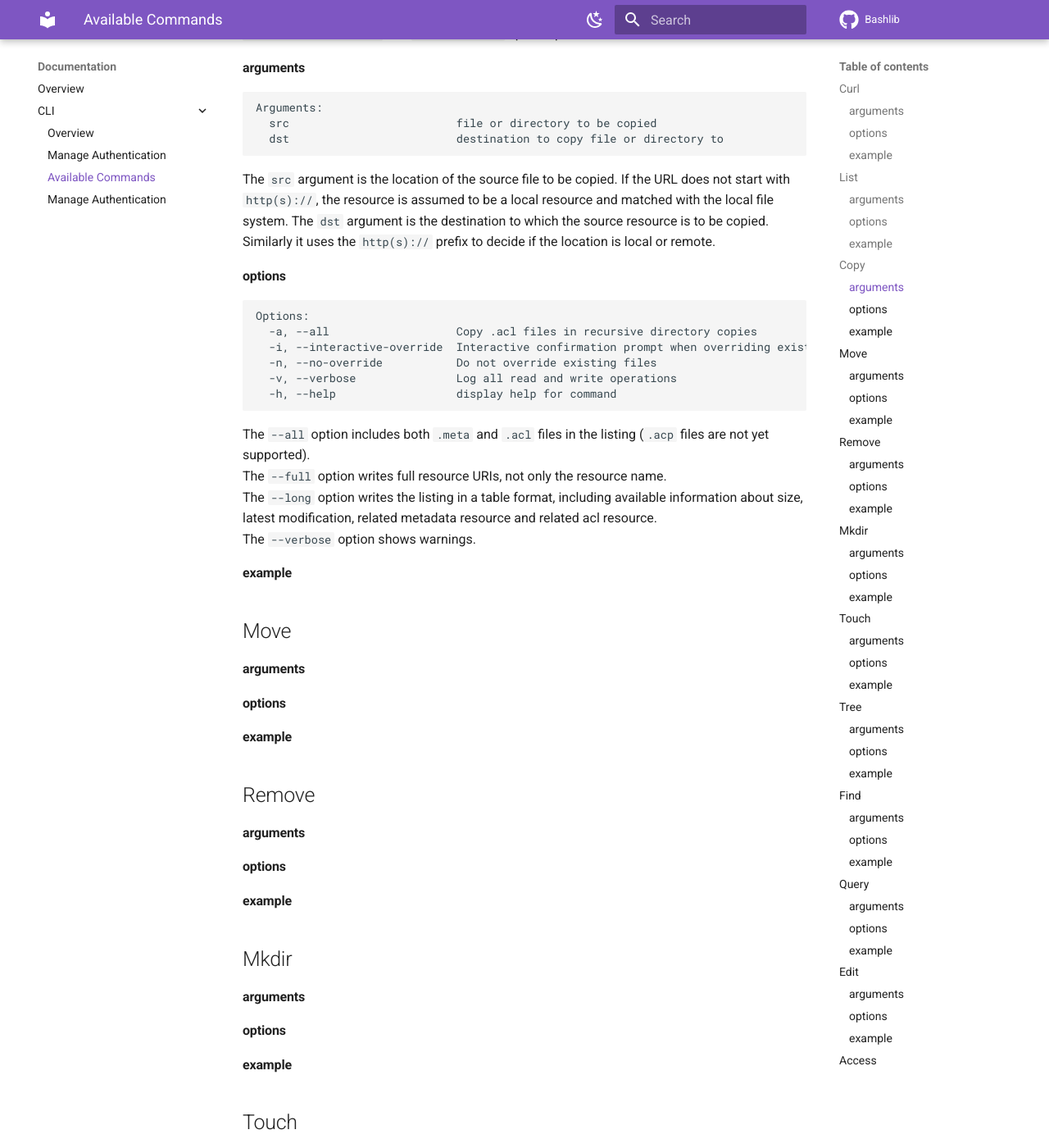
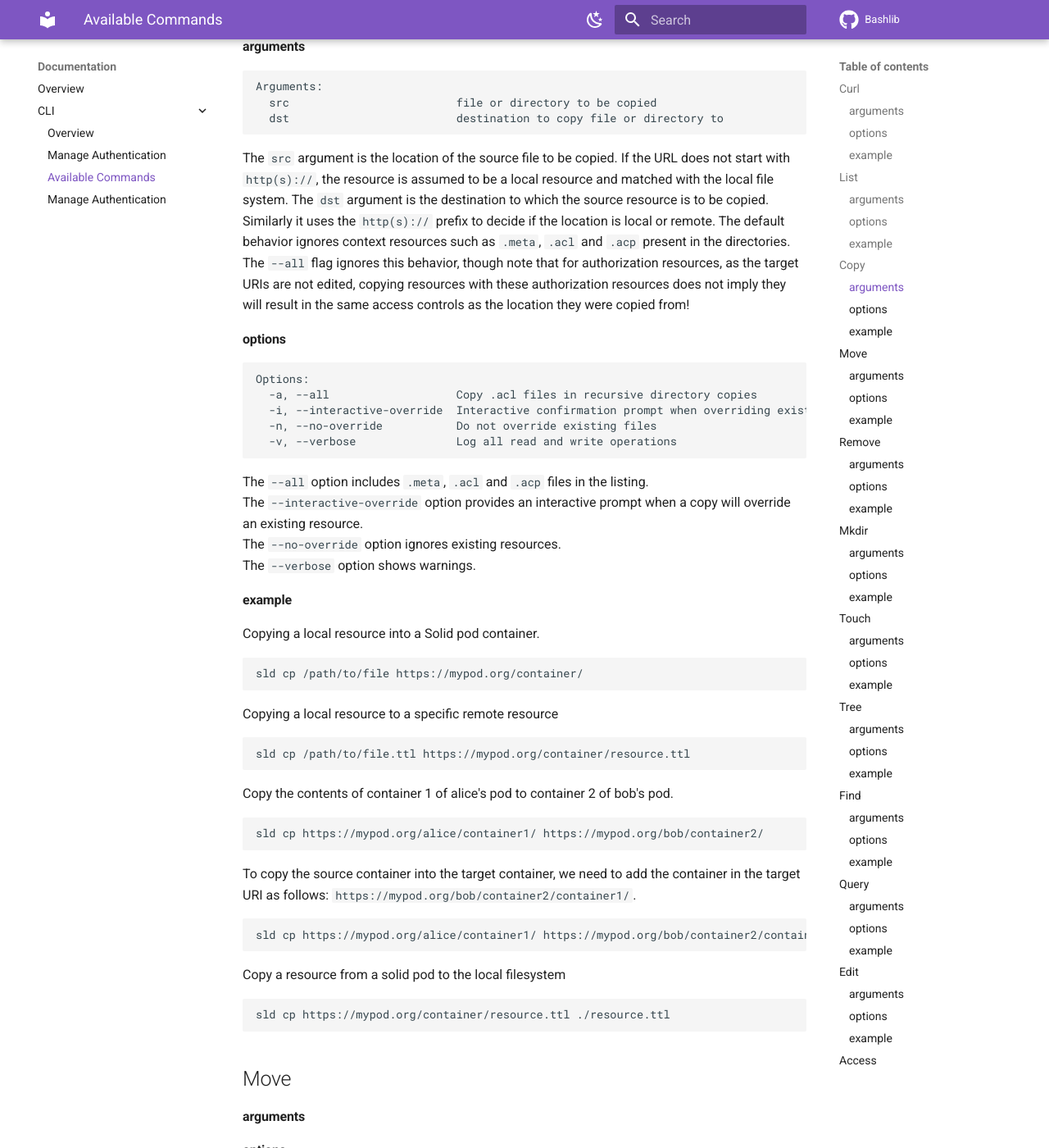
Before and after one commit to SolidLabResearch/Bashlib, an MkDocs documentation site: the page built from documentation/markdown/documentation/cli/commands.md, in a window 1280 px wide and 1400 px high, scrolled down 2387 px. Shown: the whole window at 82% size. Built offline with MkDocs 1.6.1 and Material for MkDocs 9.7.7, drawn with Linux system fonts in a browser that asks for light colours; comment, search, counter and statistics services are not loaded; the version menu is left out; some of the changed text lies outside the part shown.

Commit message:
Adding documentation

````diff
--- a/documentation/markdown/documentation/cli/commands.md
+++ b/documentation/markdown/documentation/cli/commands.md
@@ -69,7 +69,7 @@ Options:
   -l, --long     List in long format
   -v, --verbose
 ```
-The `--all` option includes both `.meta` and `.acl` files in the listing (`.acp` files are not yet supported).
+The `--all` option includes `.meta`, `.acl` and `.acp`  files in the listing.
 <br />
 The `--full` option writes full resource URIs, not only the resource name.
 <br />
@@ -78,7 +78,6 @@ The `--long` option writes the listing in a table format, including available in
 The `--verbose` option shows warnings.
 
 #### example
-
 A listing of a container
 ```
 sld ls https://mypod.org/container/
@@ -104,25 +103,50 @@ Arguments:
   dst                         destination to copy file or directory to
 ```
 The `src` argument is the location of the source file to be copied. If the URL does not start with `http(s)://`, the resource is assumed to be a local resource and matched with the local file system. The `dst` argument is the destination to which the source resource is to be copied. Similarly it uses the `http(s)://` prefix to decide if the location is local or remote.
+The default behavior ignores context resources such as `.meta`, `.acl` and `.acp` present in the directories. The `--all` flag ignores this behavior, though note that for authorization resources, as the target URIs are not edited, copying resources with these authorization resources does not imply they will result in the same access controls as the location they were copied from!
 
 #### options
 ```
 Options:
   -a, --all                   Copy .acl files in recursive directory copies
-  -i, --interactive-override  Interactive confirmation prompt when overriding existing files
+  -i, --interactive-override  Interactive confirmation prompt when overriding existing resource
   -n, --no-override           Do not override existing files
   -v, --verbose               Log all read and write operations
-  -h, --help                  display help for command
 ```
-The `--all` option includes both `.meta` and `.acl` files in the listing (`.acp` files are not yet supported).
+The `--all` option includes `.meta`, `.acl` and `.acp` files in the listing.
 <br />
-The `--full` option writes full resource URIs, not only the resource name.
+The `--interactive-override` option provides an interactive prompt when a copy will override an existing resource.
 <br />
-The `--long` option writes the listing in a table format, including available information about size, latest modification, related metadata resource and related acl resource.
+The `--no-override` option ignores existing resources.
 <br />
 The `--verbose` option shows warnings.
 
 #### example
+Copying a local resource into a Solid pod container.
+```
+sld cp /path/to/file https://mypod.org/container/
+```
+
+Copying a local resource to a specific remote resource
+```
+sld cp /path/to/file.ttl https://mypod.org/container/resource.ttl
+```
+
+Copy the contents of container 1 of alice's pod to container 2 of bob's pod.
+
+```
+sld cp https://mypod.org/alice/container1/ https://mypod.org/bob/container2/
+```
+
+To copy the source container into the target container, we need to add the container in the target URI as follows: `https://mypod.org/bob/container2/container1/`.
+```
+sld cp https://mypod.org/alice/container1/ https://mypod.org/bob/container2/container1/
+```
+
+Copy a resource from a solid pod to the local filesystem
+```
+sld cp https://mypod.org/container/resource.ttl ./resource.ttl
+```
 
 
 ## Move
````
Also changed, not shown: 1 other file.
